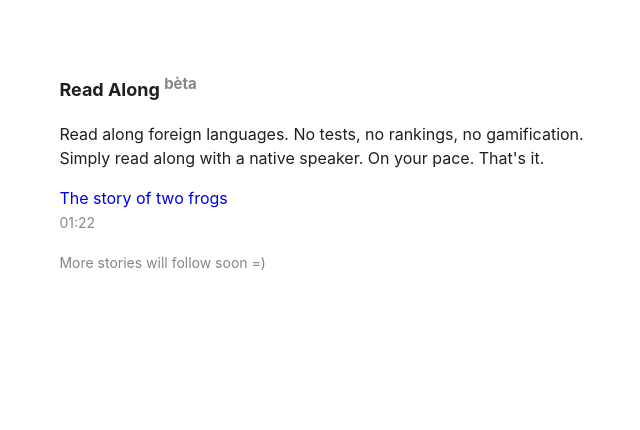
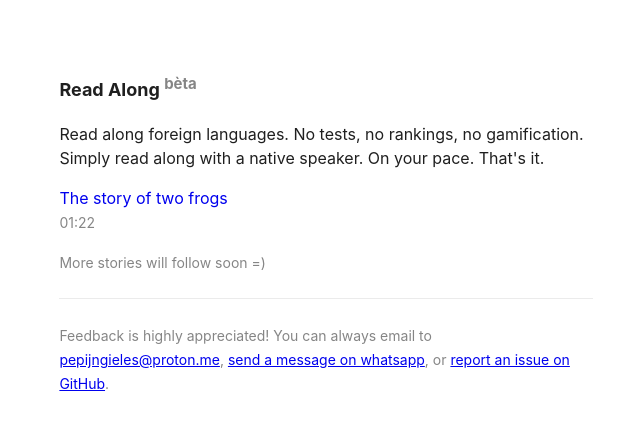
Before and after one commit to pepijngieles/readalong, a PHP site: page / in a window 1280 px wide. Shown: the top 430 px of the page, without its empty margins (314-954 px from the left). Run offline with PHP 8.4, Linux system fonts and the light colour scheme.

Commit message:
Added contact options for feedback

```diff
--- a/assets/styles.css
+++ b/assets/styles.css
@@ -87,6 +87,7 @@ dl dt{
 hr {
   border-width: 1px 0 0 0;
   border-color: var(--border-subtle);
+  margin-block: 1.5rem;
 }
 
 html.loading{
@@ -209,12 +210,9 @@ a:visited{
   margin-left: 0;
 }
 
-.list li{
-  padding-block: 1rem;
-}
-
 .list a{
   display: block;
+  padding-block: 1rem;
   text-decoration: none;
 }
 
--- a/index.html
+++ b/index.html
@@ -35,6 +35,11 @@
 		</ul>
 
 		<small>More stories will follow soon =)</small>
+		<br>
+
+		<hr>
+
+		<small>Feedback is highly appreciated! You can always email to <a href="mailto:pepijngieles@proton.me?subject=I got some feedback for Read Along&body=Hi Pepijn,%0D%0A %0D%0A">pepijngieles@proton.me</a>, <a href=https://wa.me/31618840037>send a message on whatsapp</a>, or <a href="https://github.com/pepijngieles/read-along" target="_blank" rel="noopener">report an issue on GitHub</a>.</small>
 	</main>
 
 </body>
```
